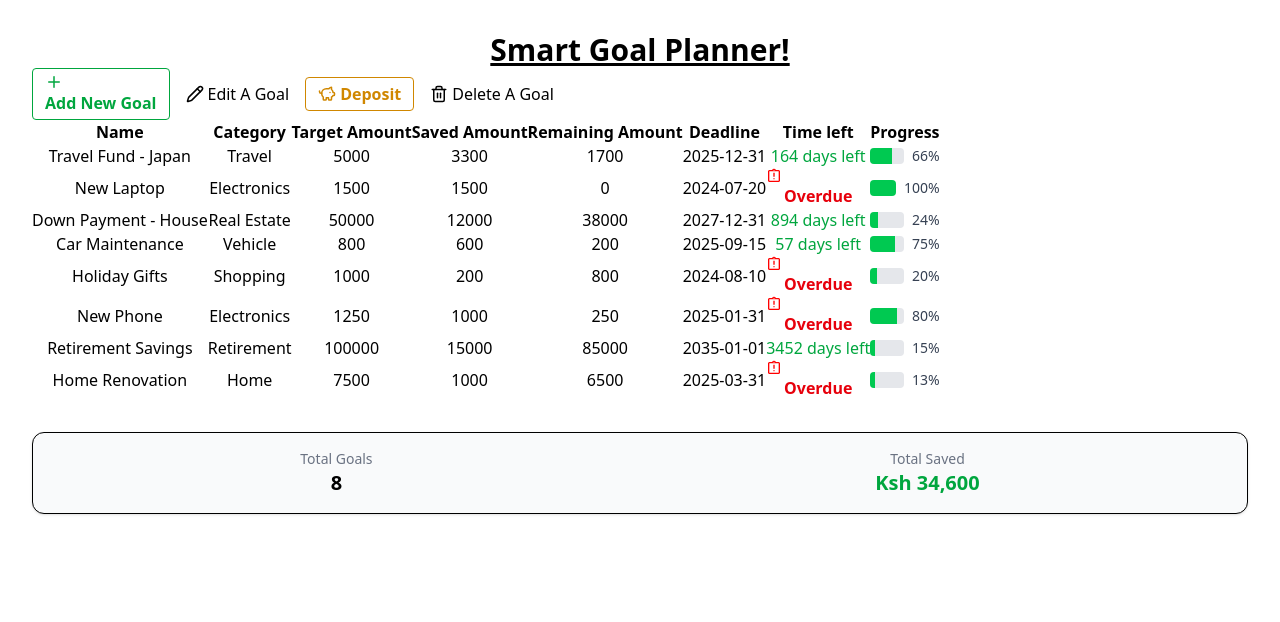
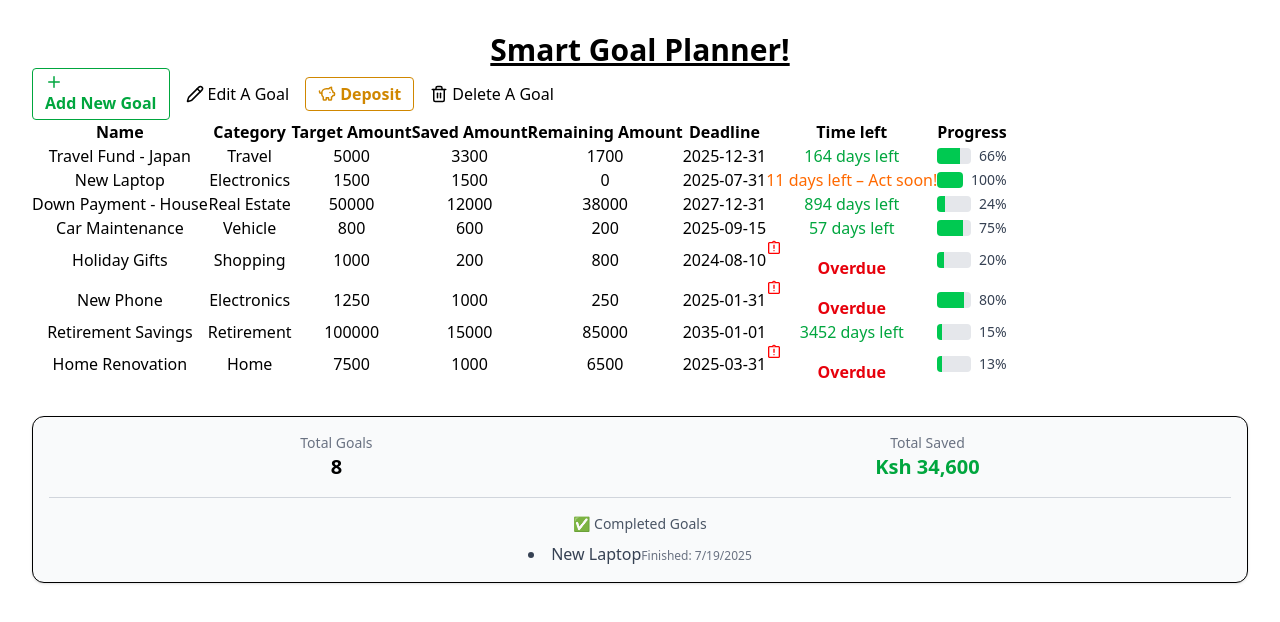
Before and after one commit to Ms-Njuguna/Smart-Goal-Planner, a React (Vite) app: page / in a window 1280 px wide. Shown: the top 622 px of the page. Built offline with nearby package versions, Linux system fonts and the light colour scheme; data requests are answered from the project's data file.

Commit message:
Add a goals completeed section below table data

```diff
--- a/db.json
+++ b/db.json
@@ -15,7 +15,7 @@
       "targetAmount": 1500,
       "savedAmount": 1500,
       "category": "Electronics",
-      "deadline": "2024-07-20",
+      "deadline": "2025-07-31",
       "createdAt": "2024-03-10"
     },
     {
--- a/src/components/GoalContainer.jsx
+++ b/src/components/GoalContainer.jsx
@@ -5,11 +5,13 @@ import DeleteGoalDialog from "./DeleteGoalDialog";
 import UpdateGoalDialog from "./UpdateGoalDialog";
 import DepositDialog from "./DepositDialog";
 
+
+
 function GoalContainer({ goals, onAdd, savedAmount, onUpdate, onDelete, onDeposit }) {
     const [openDialog, setOpenDialog] = useState(false);
     const totalGoals = goals.length;
     const totalSaved = goals.reduce((sum, goal) => sum + (goal.savedAmount || 0), 0);
-
+    const completedGoals = goals.filter((goal) => (goal.targetAmount - (goal.savedAmount || 0)) <= 0);
 
     return (
         <>
@@ -49,7 +51,8 @@ function GoalContainer({ goals, onAdd, savedAmount, onUpdate, onDelete, onDeposi
                    })}
                </tbody>
            </table>
-           <div className="mt-8 bg-gray-50 border p-4 rounded-xl shadow-sm flex justify-around">
+           <div className="mt-8 bg-gray-50 border p-4 rounded-xl shadow-sm">
+                <div className="flex justify-around mb-4">
                     <div>
                         <p className="text-sm text-gray-500">Total Goals</p>
                         <p className="text-xl font-semibold text-black">{totalGoals}</p>
@@ -59,6 +62,25 @@ function GoalContainer({ goals, onAdd, savedAmount, onUpdate, onDelete, onDeposi
                         <p className="text-xl font-semibold text-green-600">Ksh {totalSaved.toLocaleString()}</p>
                     </div>
                 </div>
+                <hr className="border-gray-300 my-4" />
+                <div>
+                    <p className="text-sm font-medium text-gray-600 mb-2">✅ Completed Goals</p>
+                    {completedGoals.length > 0 ? (
+                        <ul className="list-disc list-inside space-y-1">
+                           {completedGoals.map((goal) => (
+                               <li key={goal.id} className="text-gray-700">
+                                    <span className="font-medium">{goal.name}</span>
+                                    <span className="text-xs text-gray-500">
+                                        Finished: {new Date(goal.finishedAt || goal.updatedAt || Date.now()).toLocaleDateString()}
+                                    </span>
+                               </li>
+                            ))}
+                        </ul>
+                    ) : (
+                        <p className="text-gray-400 italic">No goals completed yet.</p>
+                    )}
+                </div>
+            </div>
         </>
     )
 };
```
Lines whose indentation alone changed are shown as unchanged.
